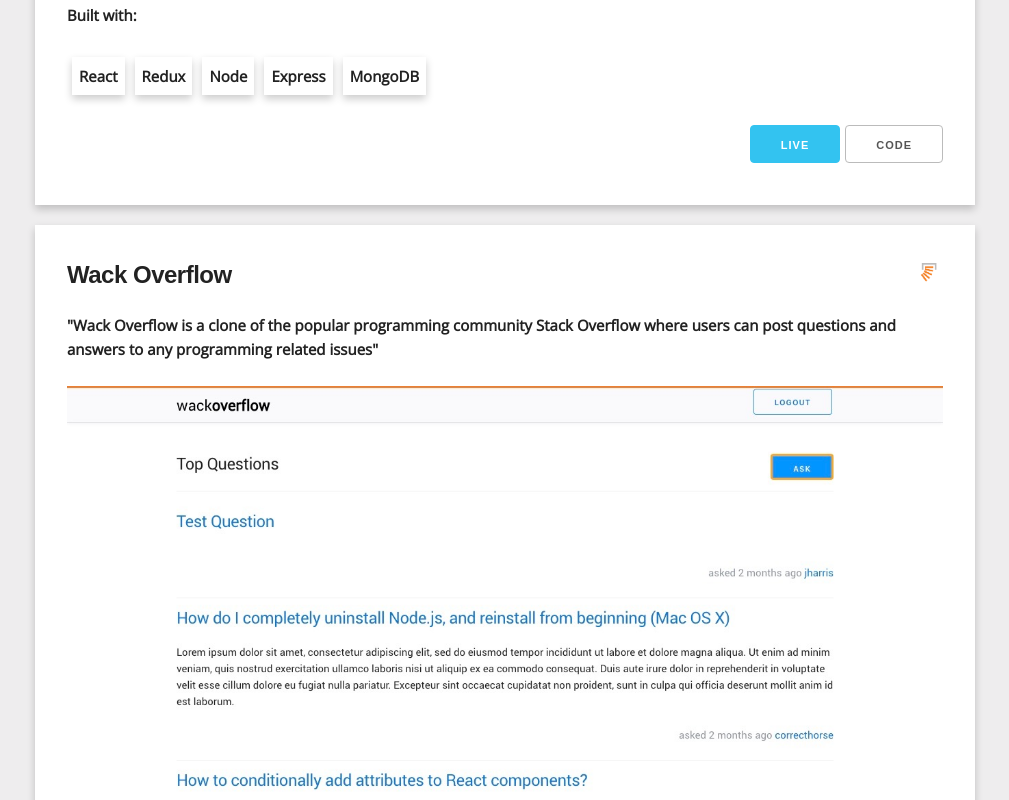
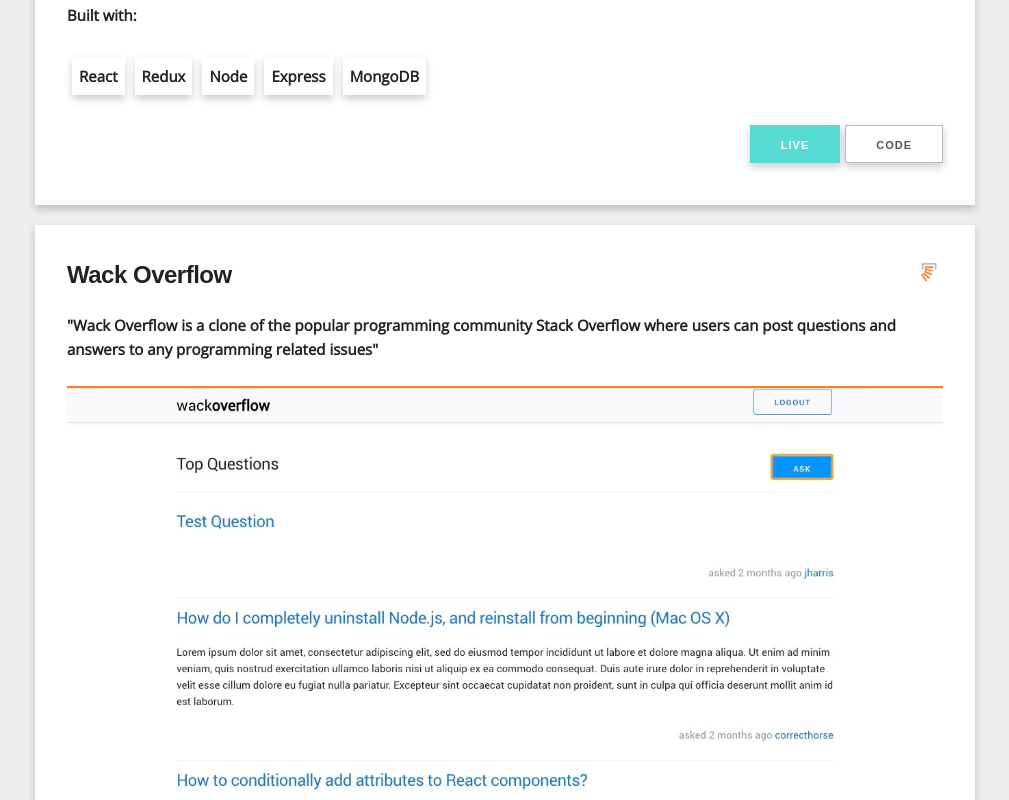
Before and after one commit to alexgutes/portfolio-site, a Gatsby site: page / in a window 1280 px wide. Shown: the part 1320-2120 px from the top of the page, without its empty margins (135-1144 px from the left). Built offline with nearby package versions, Linux system fonts and the light colour scheme; Gatsby itself is replaced by a stand-in of ours; a web font is replaced by a local one.

Commit message:
label color on hover

```diff
--- a/src/Skeleton.css
+++ b/src/Skeleton.css
@@ -292,10 +292,11 @@
   text-decoration: none;
   white-space: nowrap;
   background-color: transparent;
-  border-radius: 4px;
   border: 1px solid #bbb;
   cursor: pointer;
   box-sizing: border-box;
+  box-shadow: 0 4px 8px 0 rgba(0, 0, 0, 0.2);
+  transition: 0.3s;
 }
 .button:hover,
 button:hover,
@@ -310,6 +311,7 @@
   color: #333;
   border-color: #888;
   outline: 0;
+  box-shadow: 0 8px 16px 0 rgba(0, 0, 0, 0.2);
 }
 .button.button-primary,
 button.button-primary,
@@ -317,8 +319,8 @@
 input[type='reset'].button-primary,
 input[type='button'].button-primary {
   color: #fff;
-  background-color: #33c3f0;
-  border-color: #33c3f0;
+  background-color: rgb(86 219 211);
+  border-color: rgb(86 219 211);
 }
 .button.button-primary:hover,
 button.button-primary:hover,
--- a/src/components/styles/Contact.css
+++ b/src/components/styles/Contact.css
@@ -49,3 +49,7 @@
   flex-direction: column;
   text-align: center;
 }
+
+.icon-label-container:hover label {
+  color: rgb(86 219 211);
+}
```
